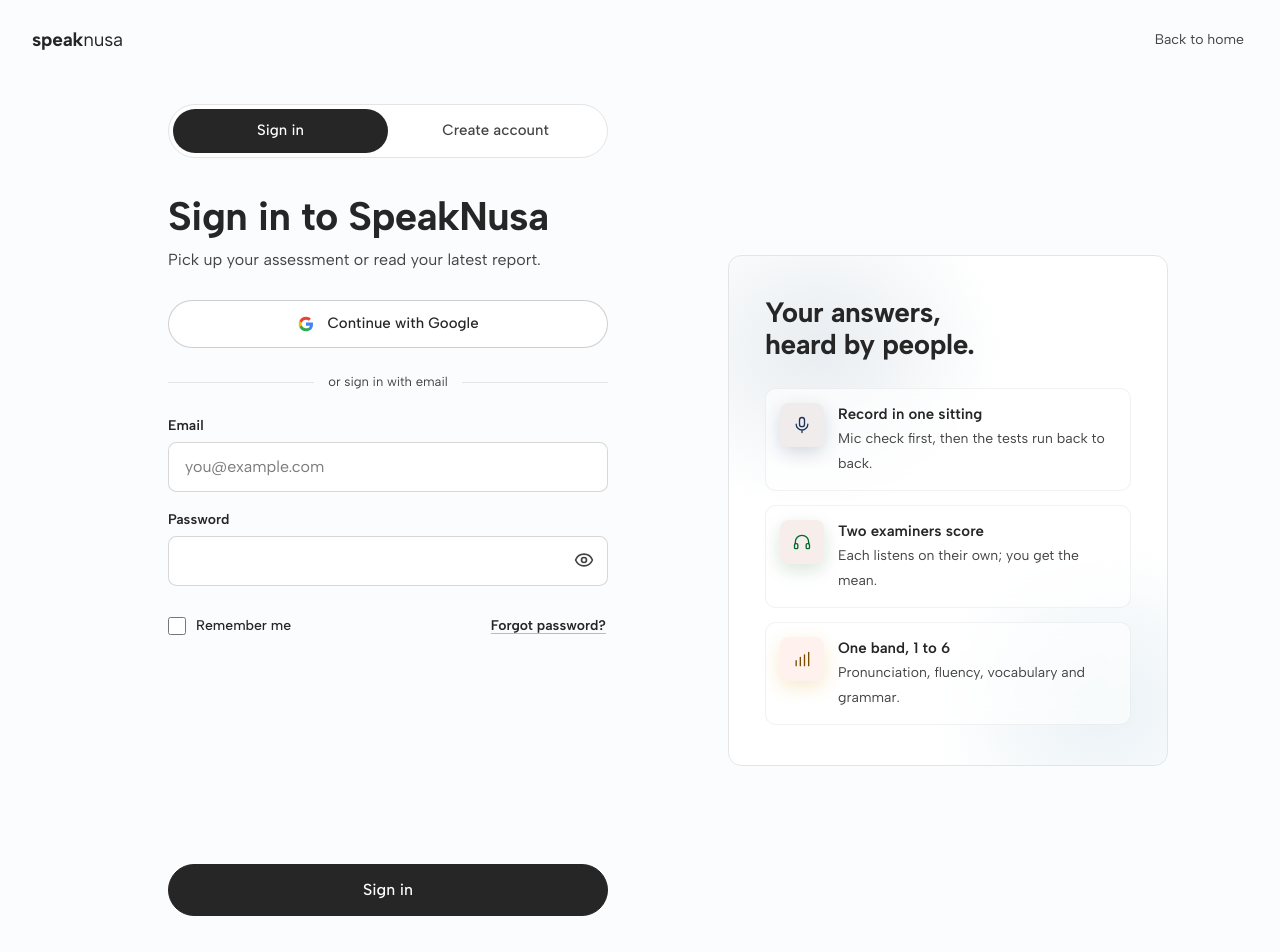
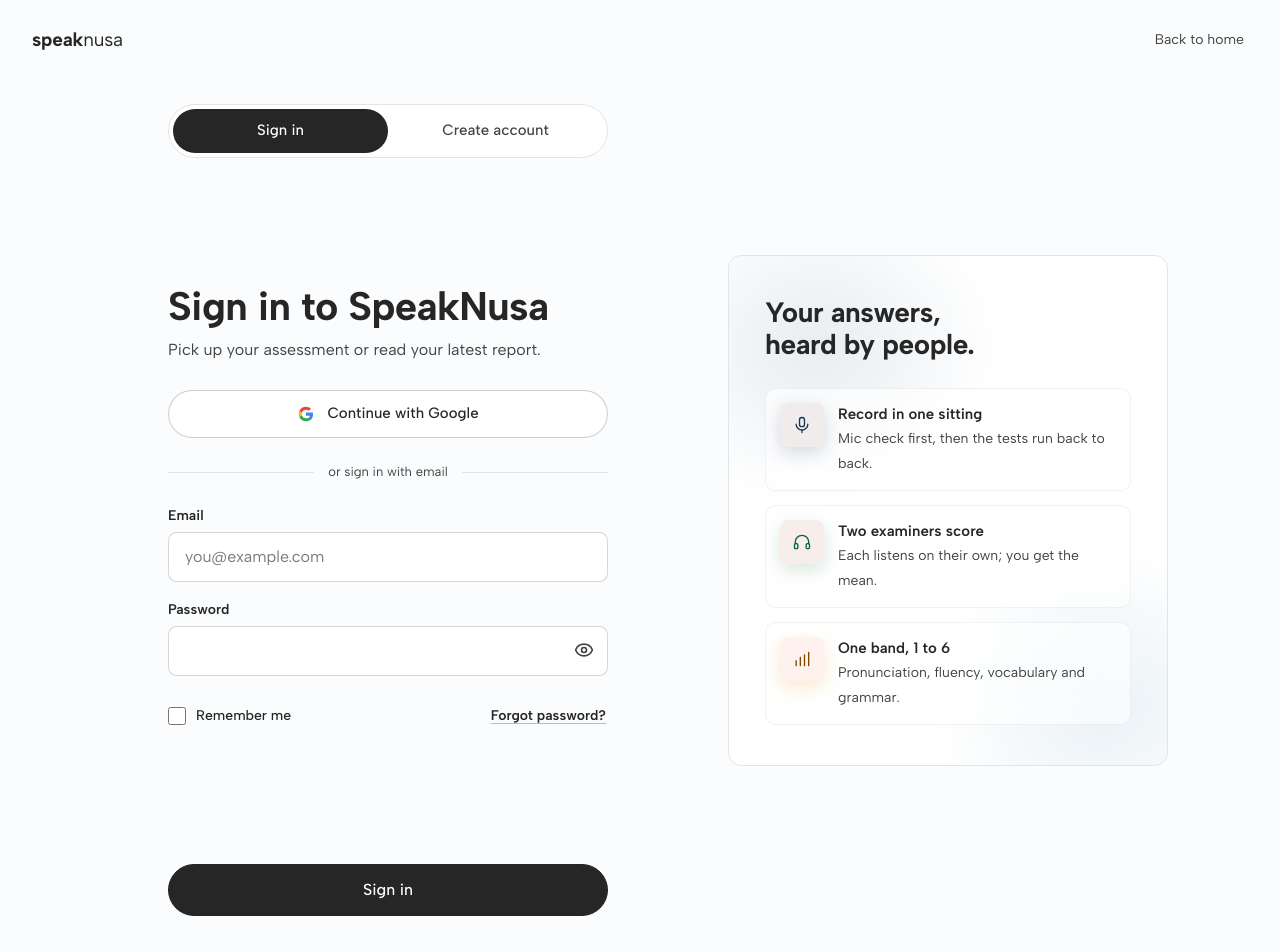
Before and after one commit to markusdito/fluentcheck-english-proficiency-test, a Next.js app in the folder frontend/: page /login in a window 1280 px wide. Shown: the top 952 px of the page. Built offline with nearby package versions, Linux system fonts and the light colour scheme; no server answers.

Commit message:
feat(frontend): vertically centre sign-in content between switch and button

```diff
--- a/frontend/app/(auth)/login/page.tsx
+++ b/frontend/app/(auth)/login/page.tsx
@@ -1,12 +1,12 @@
 import type { Metadata } from "next";
 import { LoginForm } from "@/components/auth/LoginForm";
-import { heading, subheading } from "@/components/auth/styles";
+import { heading, signInTopSpace, subheading } from "@/components/auth/styles";
 
 export const metadata: Metadata = { title: "SpeakNusa · Sign in" };
 
 export default function LoginPage() {
   return (
-    <div className="animate-in fade-in slide-in-from-right-full duration-480 ease-spring motion-reduce:animate-none">
+    <div className={`${signInTopSpace} animate-in fade-in slide-in-from-right-full duration-480 ease-spring motion-reduce:animate-none`}>
       <h1 className={heading}>Sign in to SpeakNusa</h1>
       <p className={subheading}>Pick up your assessment or read your latest report.</p>
       <div className="mt-7">
--- a/frontend/components/auth/LoginForm.tsx
+++ b/frontend/components/auth/LoginForm.tsx
@@ -9,7 +9,7 @@ import { api, ApiError } from "@/lib/api";
 import { AuthField } from "@/components/auth/AuthField";
 import { GoogleAuthButton } from "@/components/auth/GoogleAuthButton";
 import { GoogleAuthError } from "@/components/auth/GoogleAuthError";
-import { errorSummary, primaryButton, signInFormFill, textLink } from "@/components/auth/styles";
+import { errorSummary, primaryButton, signInButtonSpace, textLink } from "@/components/auth/styles";
 import { useQueryClient } from "@tanstack/react-query";
 import { queryKeys } from "@/lib/query-keys";
 import type { SessionUser } from "@/types/auth";
@@ -84,7 +84,7 @@ export function LoginForm() {
       <GoogleAuthError />
       <GoogleAuthButton returnTo="login" dividerLabel="or sign in with email" />
 
-      <form onSubmit={handleSubmit} noValidate aria-label="Login form" className={`gap-[18px] ${signInFormFill}`}>
+      <form onSubmit={handleSubmit} noValidate aria-label="Login form" className="grid gap-[18px]">
         {error && (
           <p role="alert" className={errorSummary}>
             {error}
@@ -138,7 +138,7 @@ export function LoginForm() {
           </Link>
         </div>
 
-        <div className="mt-auto">
+        <div className={signInButtonSpace}>
           <button type="submit" disabled={loading} aria-busy={loading || undefined} className={primaryButton}>
             {loading && <Loader2 className="size-4 animate-spin" aria-hidden />}
             <span>{loading ? "Signing in…" : "Sign in"}</span>
--- a/frontend/components/auth/styles.ts
+++ b/frontend/components/auth/styles.ts
@@ -14,6 +14,8 @@ export const primaryButton = `mt-1.5 inline-flex min-h-13 w-full items-center ju
 
 export const textLink = `inline-flex min-h-11 items-center px-0.5 text-sm font-semibold text-sn-fg underline decoration-sn-fg/30 underline-offset-3 transition-[text-decoration-color] duration-200 ease-standard hover:decoration-sn-fg ${focusRing}`;
 
-// Sign-in form fills the resting height of the sign-up form: fields stay packed under the title,
-// the submit button sits on the same line as sign-up's. ponytail: fixed px, update if sign-up fields change.
-export const signInFormFill = "flex min-h-[500px] flex-col";
+// Sign-up's form is 192px taller than sign-in's. Splitting that 192px (90 + 102, offsetting the switch margin) above the title and above the
+// submit button centres sign-in's content block while the switch and button stay on sign-up's lines,
+// so the sliding switch is smooth. ponytail: fixed px, update if sign-up fields change.
+export const signInTopSpace = "pt-[90px]";
+export const signInButtonSpace = "mt-[102px]";
```
